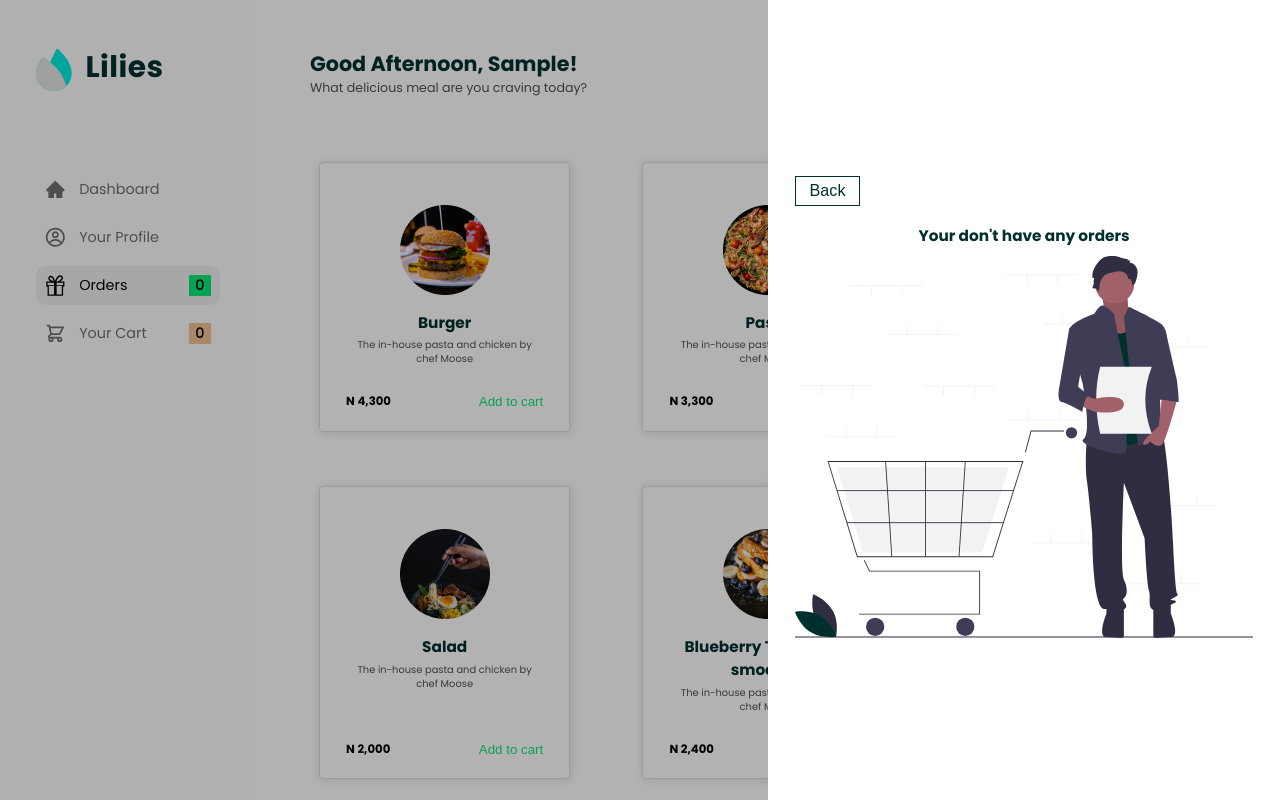
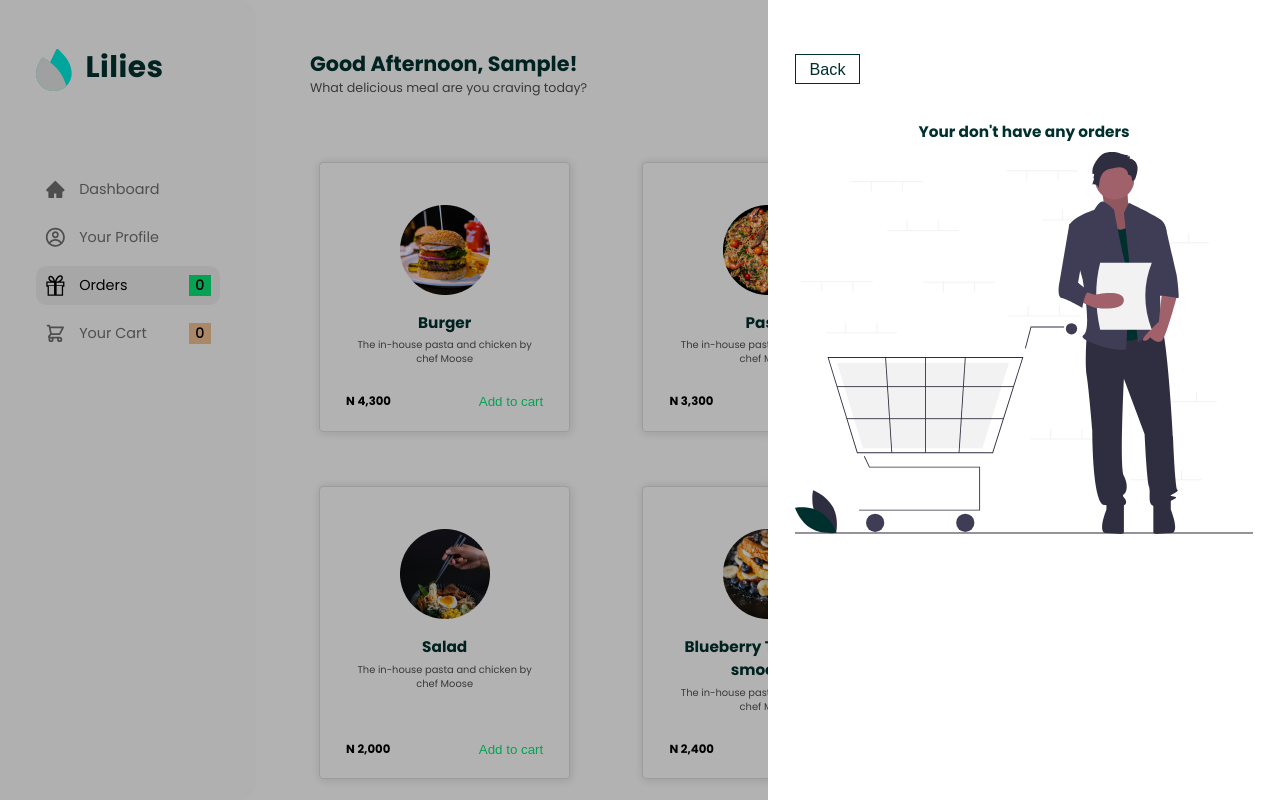
Before and after one commit to ejim11/Lilies-food-place, a React (Create React App) app: page /dashboard/order in a window 1280 px wide. Built offline with nearby package versions, Linux system fonts and the light colour scheme; sample sign-in values are in the browser's storage.

Commit message:
editing of the layouts

```diff
--- a/src/components/DashboardComp/AddToCart/AddToCart.module.scss
+++ b/src/components/DashboardComp/AddToCart/AddToCart.module.scss
@@ -25,10 +25,14 @@
 
     @include respond(midTablet) {
         width: 70%;
+        padding: 3rem;
+
     }
 
+
+
     & .img {
-        margin-top: 2rem;
+        margin-top: 3rem;
     }
 
     & .text {
--- a/src/components/DashboardComp/Cart/Cart.module.scss
+++ b/src/components/DashboardComp/Cart/Cart.module.scss
@@ -16,12 +16,10 @@
 
     @include respond(midTablet) {
         width: 70%;
-        padding: 3rem;
+        padding: 2rem 2rem 7rem;
     }
 
-    @include respond(phone) {
-        padding: 2rem;
-    }
+
 
 
 
--- a/src/components/DashboardComp/Checkout/Checkout.module.scss
+++ b/src/components/DashboardComp/Checkout/Checkout.module.scss
@@ -6,7 +6,7 @@
     width: 35%;
     display: flex;
     flex-direction: column;
-    padding: 0 2rem 5rem;
+    padding: 6rem 2rem 5rem;
 
     @include respond(miniLaptop) {
         width: 50%;
@@ -18,6 +18,8 @@
 
     @include respond(midTablet) {
         width: 75%;
+        padding: 3rem 2rem 7rem;
+
     }
 
     &-heading {
--- a/src/components/DashboardComp/DashboardMain/DashboardMain.js
+++ b/src/components/DashboardComp/DashboardMain/DashboardMain.js
@@ -12,7 +12,8 @@ const DashboardMain = () => {
   const nameSign = JSON.parse(localStorage.getItem("userDetails"))
     .name.split(" ")
     .map((item) => item[0])
-    .join("");
+    .join("")
+    .toUpperCase();
 
   const setGreeting = () => {
     const greeting =
--- a/src/components/DashboardComp/Order/Order.module.scss
+++ b/src/components/DashboardComp/Order/Order.module.scss
@@ -7,7 +7,7 @@
     display: flex;
     flex-direction: column;
     padding: 6rem 3rem;
-    justify-content: center;
+    // justify-content: center;
 
     @include respond(bigTablet) {
         width: 60%;
@@ -15,12 +15,15 @@
 
     @include respond(midTablet) {
         width: 75%;
+        justify-content: flex-start;
+        -webkit-justify-content: flex-start;
     }
 
 
 
     @include respond(phone) {
-        padding: 6rem 1.5rem;
+        padding: 3rem 2rem 6rem;
+
     }
 
     & .heading {
@@ -34,7 +37,7 @@
         color: $color-primary;
         font-size: 1.7rem;
         font-weight: 600;
-        margin-bottom: 1rem;
+        margin: 3rem 0 1rem;
         text-align: center;
     }
 
--- a/src/components/SignUpComp/SignUpForm/SignUpForm.js
+++ b/src/components/SignUpComp/SignUpForm/SignUpForm.js
@@ -58,7 +58,7 @@ const SignUpForm = () => {
     nameInputReset();
 
     // navigate to login
-    navigate.push("/login");
+    navigate("/login");
   };
 
   let formIsValid = false;
--- a/src/components/UI/Modal/Modal.module.scss
+++ b/src/components/UI/Modal/Modal.module.scss
@@ -33,8 +33,7 @@
     border: 1px solid $color-primary;
     padding: .5rem 1.5rem;
     font-size: $font-text;
-    margin: 2rem 0;
-
+    margin-bottom: 1rem;
 
     &:hover {
         background-color: $color-primary;
```
